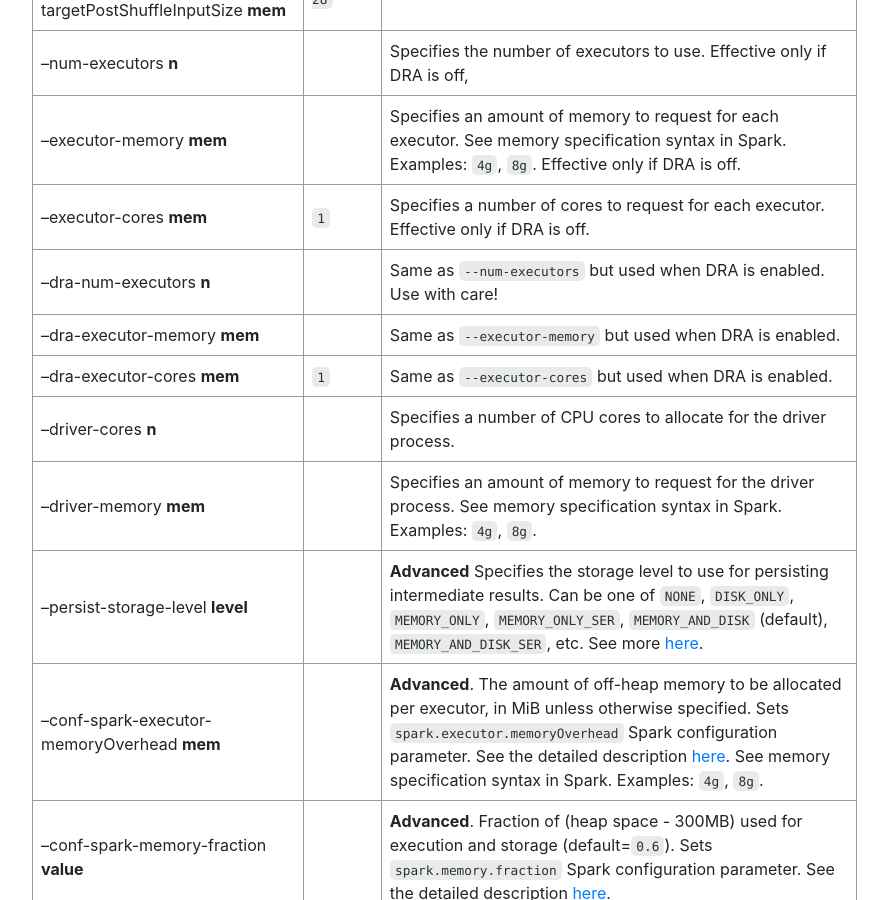
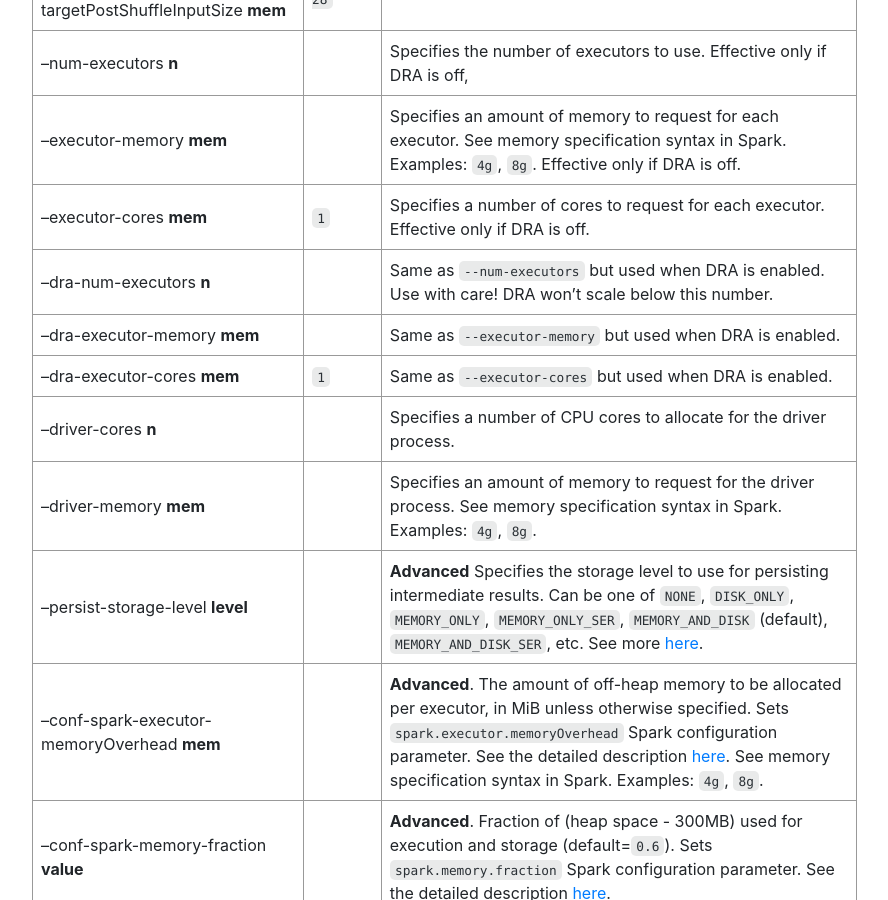
Before and after one commit to AbsaOSS/enceladus, a Jekyll site: the page built from _docs/2.0.0/usage/run.md, in a window 1280 px wide and 900 px high, scrolled down 3932 px. Shown: the whole window, without its empty margins (338-1226 px from the left). Built offline with Jekyll 4.4.1, drawn with Linux system fonts in a browser that asks for light colours; nearby versions of some CDN libraries.

Commit message:
Update _docs/2.0.0/usage/run.md
Co-authored-by: Saša Zejnilović <zejnils@gmail.com>

```diff
--- a/_docs/2.0.0/usage/run.md
+++ b/_docs/2.0.0/usage/run.md
@@ -173,7 +173,7 @@ The list of options for configuring Spark deployment mode in Yarn and resource s
 | --num-executors **n**                                                |             | Specifies the number of executors to use. Effective only if DRA is off, |
 | --executor-memory **mem**                                            |             | Specifies an amount of memory to request for each executor. See memory specification syntax in Spark. Examples: `4g`, `8g`.  Effective only if DRA is off. |
 | --executor-cores **mem**                                             | `1`         | Specifies a number of cores to request for each executor.  Effective only if DRA is off. |
-| --dra-num-executors **n**                                            |             | Same as `--num-executors` but used when DRA is enabled. Use with care! |
+| --dra-num-executors **n**                                            |             | Same as `--num-executors` but used when DRA is enabled. Use with care! DRA won't scale below this number. |
 | --dra-executor-memory **mem**                                        |             | Same as `--executor-memory` but used when DRA is enabled. |
 | --dra-executor-cores **mem**                                         | `1`         | Same as `--executor-cores` but used when DRA is enabled. |
 | --driver-cores **n**                                                 |             | Specifies a number of CPU cores to allocate for the driver process. |
```
